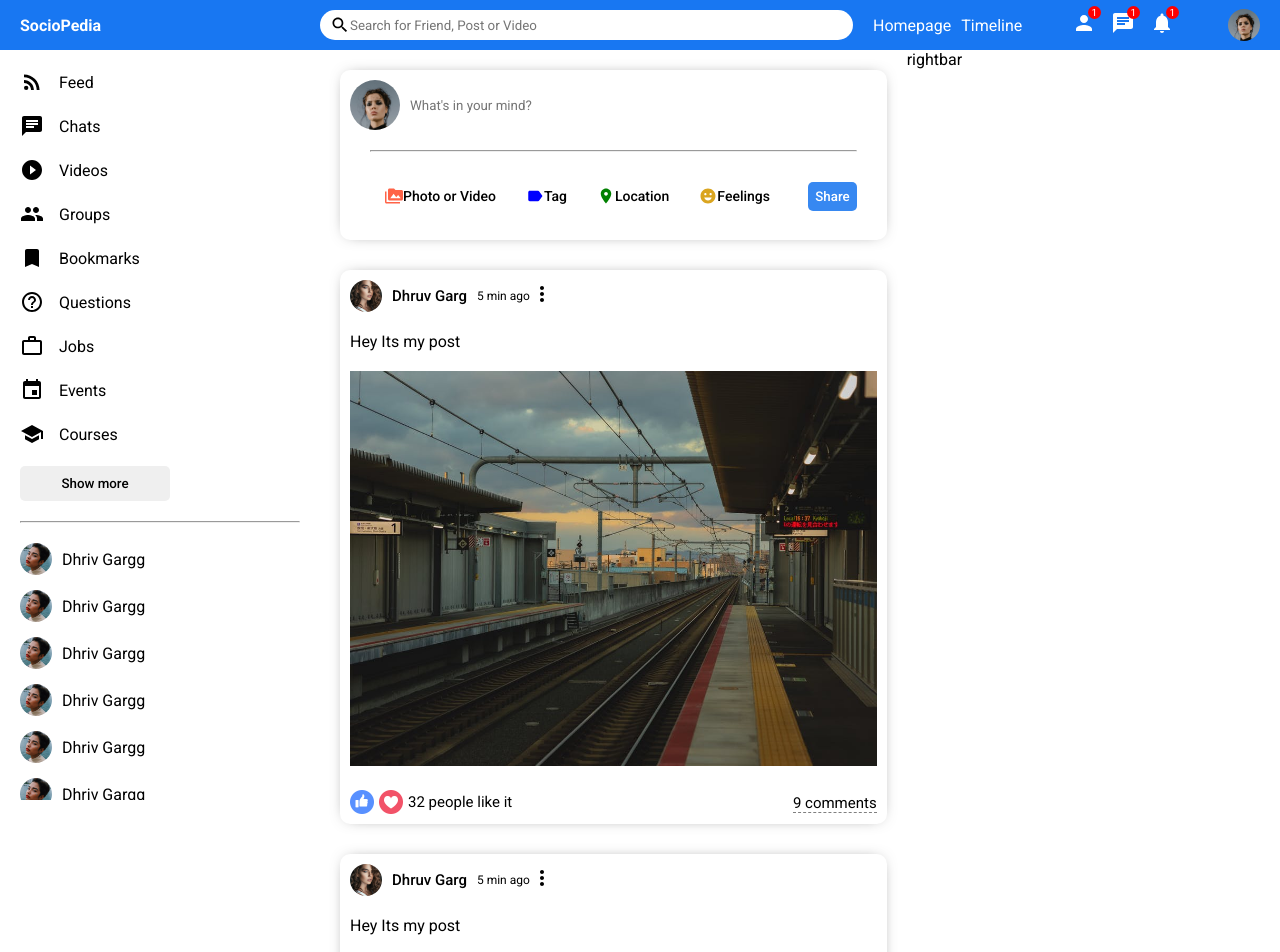
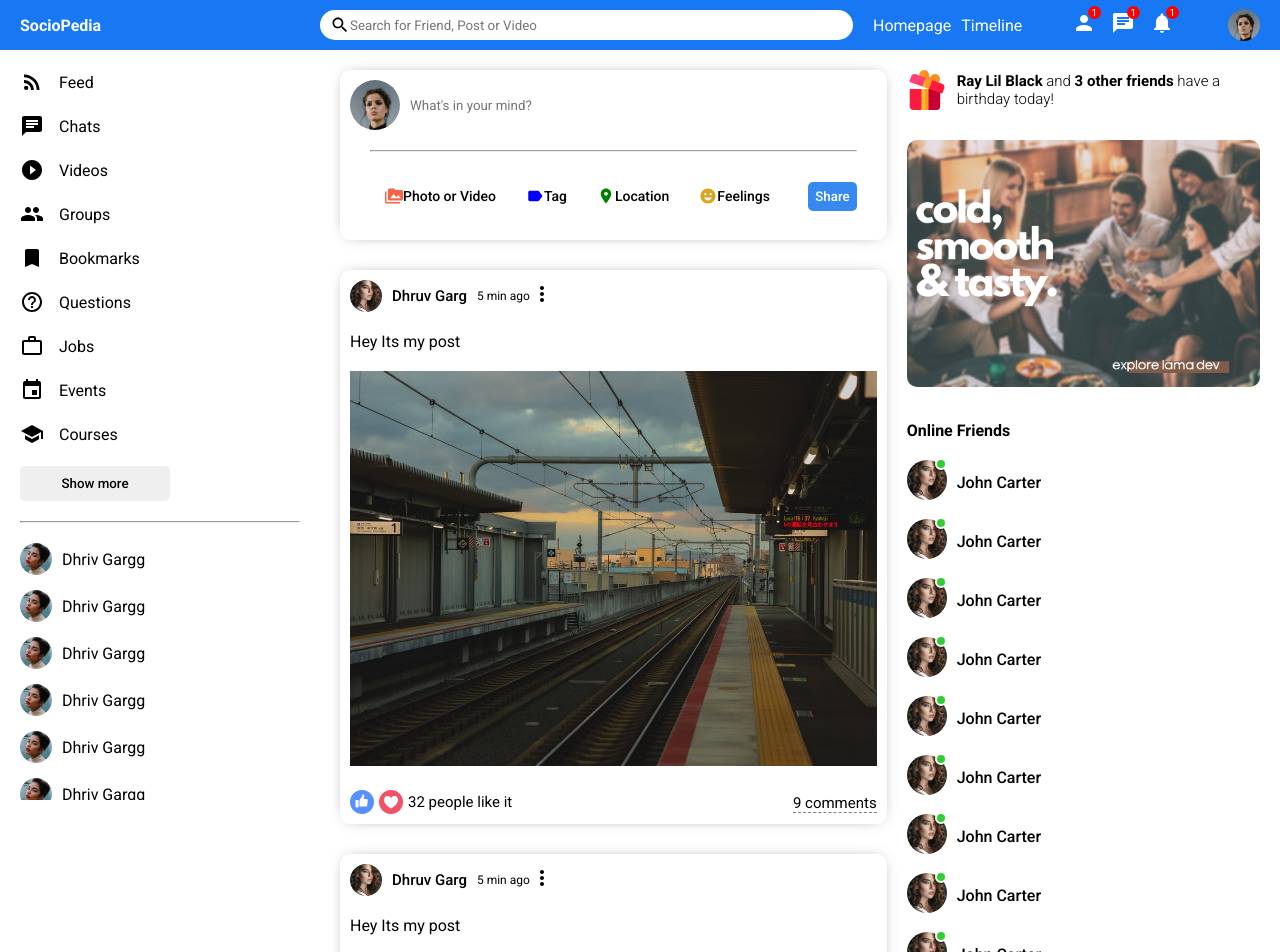
Before and after one commit to DnD-Development/SocioPedia, a React (Create React App) app in the folder client/: page / in a window 1280 px wide. Shown: the top 952 px of the page. Built offline with nearby package versions, Linux system fonts and the light colour scheme.

Commit message:
Rightbar Created

```diff
--- a/client/src/components/rightbar/Rightbar.jsx
+++ b/client/src/components/rightbar/Rightbar.jsx
@@ -2,7 +2,123 @@
 import "./rightbar.scss";
 
 function Rightbar() {
-  return <div className="rightbar">rightbar </div>;
+  return (
+    <div className="rightbar">
+      <div className="rightbarWrapper">
+        <div className="birthdayContainer">
+          <img src="./assets/gift.png" alt="" className="birthdayImg" />
+          <span className="birthdayText">
+            <b>Ray Lil Black</b> and <b>3 other friends</b> have a birthday
+            today!
+          </span>
+        </div>
+
+        <img src="./assets/ad.png" alt="" className="rightbarAd" />
+        <h4 className="righbarTitle">Online Friends</h4>
+        <ul className="rightbarFriendList">
+          <li className="rightbarFriend">
+            <div className="rightbarProfileImgContainer">
+              <img
+                src="./assets/person/8.jpeg"
+                alt=""
+                className="rightbarProfileImg"
+              />
+              <span className="rightbarOnline"></span>
+            </div>
+            <span className="righbarUsername">John Carter</span>
+          </li>
+          <li className="rightbarFriend">
+            <div className="rightbarProfileImgContainer">
+              <img
+                src="./assets/person/8.jpeg"
+                alt=""
+                className="rightbarProfileImg"
+              />
+              <span className="rightbarOnline"></span>
+            </div>
+            <span className="righbarUsername">John Carter</span>
+          </li>
+          <li className="rightbarFriend">
+            <div className="rightbarProfileImgContainer">
+              <img
+                src="./assets/person/8.jpeg"
+                alt=""
+                className="rightbarProfileImg"
+              />
+              <span className="rightbarOnline"></span>
+            </div>
+            <span className="righbarUsername">John Carter</span>
+          </li>
+          <li className="rightbarFriend">
+            <div className="rightbarProfileImgContainer">
+              <img
+                src="./assets/person/8.jpeg"
+                alt=""
+                className="rightbarProfileImg"
+              />
+              <span className="rightbarOnline"></span>
+            </div>
+            <span className="righbarUsername">John Carter</span>
+          </li>
+          <li className="rightbarFriend">
+            <div className="rightbarProfileImgContainer">
+              <img
+                src="./assets/person/8.jpeg"
+                alt=""
+                className="rightbarProfileImg"
+              />
+              <span className="rightbarOnline"></span>
+            </div>
+            <span className="righbarUsername">John Carter</span>
+          </li>
+          <li className="rightbarFriend">
+            <div className="rightbarProfileImgContainer">
+              <img
+                src="./assets/person/8.jpeg"
+                alt=""
+                className="rightbarProfileImg"
+              />
+              <span className="rightbarOnline"></span>
+            </div>
+            <span className="righbarUsername">John Carter</span>
+          </li>
+          <li className="rightbarFriend">
+            <div className="rightbarProfileImgContainer">
+              <img
+                src="./assets/person/8.jpeg"
+                alt=""
+                className="rightbarProfileImg"
+              />
+              <span className="rightbarOnline"></span>
+            </div>
+            <span className="righbarUsername">John Carter</span>
+          </li>
+          <li className="rightbarFriend">
+            <div className="rightbarProfileImgContainer">
+              <img
+                src="./assets/person/8.jpeg"
+                alt=""
+                className="rightbarProfileImg"
+              />
+              <span className="rightbarOnline"></span>
+            </div>
+            <span className="righbarUsername">John Carter</span>
+          </li>
+          <li className="rightbarFriend">
+            <div className="rightbarProfileImgContainer">
+              <img
+                src="./assets/person/8.jpeg"
+                alt=""
+                className="rightbarProfileImg"
+              />
+              <span className="rightbarOnline"></span>
+            </div>
+            <span className="righbarUsername">John Carter</span>
+          </li>
+        </ul>
+      </div>
+    </div>
+  );
 }
 
 export default Rightbar;
--- a/client/src/components/rightbar/rightbar.scss
+++ b/client/src/components/rightbar/rightbar.scss
@@ -1,3 +1,72 @@
 .rightbar {
   flex: 3.5;
+
+  .rightbarWrapper {
+    padding: 20px 20px 0 0;
+
+    .birthdayContainer {
+      display: flex;
+      align-items: center;
+
+      .birthdayImg {
+        width: 40px;
+        height: 40px;
+        margin-right: 10px;
+      }
+
+      .birthdayText {
+        font-weight: 300;
+        font-size: 15px;
+      }
+    }
+
+    .rightbarAd {
+      width: 100%;
+      border-radius: 10px;
+      margin: 30px 0;
+    }
+
+    .righbarTitle {
+      margin-bottom: 20px;
+    }
+
+    .rightbarFriendList {
+      margin: 0;
+      padding: 0;
+      list-style: none;
+
+      .rightbarFriend {
+        display: flex;
+        align-items: center;
+        margin-bottom: 15px;
+
+        .rightbarProfileImgContainer {
+          margin-right: 10px;
+          position: relative;
+
+          .rightbarProfileImg {
+            width: 40px;
+            height: 40px;
+            border-radius: 50%;
+            object-fit: cover;
+          }
+
+          .rightbarOnline {
+            width: 12px;
+            height: 12px;
+            border-radius: 50%;
+            background-color: limegreen;
+            position: absolute;
+            top: -2px;
+            right: 0;
+            border: 2px solid white;
+          }
+        }
+
+        .righbarUsername {
+          font-weight: 500;
+        }
+      }
+    }
+  }
 }
--- a/client/src/components/share/share.scss
+++ b/client/src/components/share/share.scss
@@ -23,6 +23,7 @@
       .shareInput {
         border: none;
         width: 80%;
+        outline: none;
 
         .shareInput:focus {
           outline: none;
```
Also changed, not shown: 1 other file (tests, documents, lock files or other folders).
